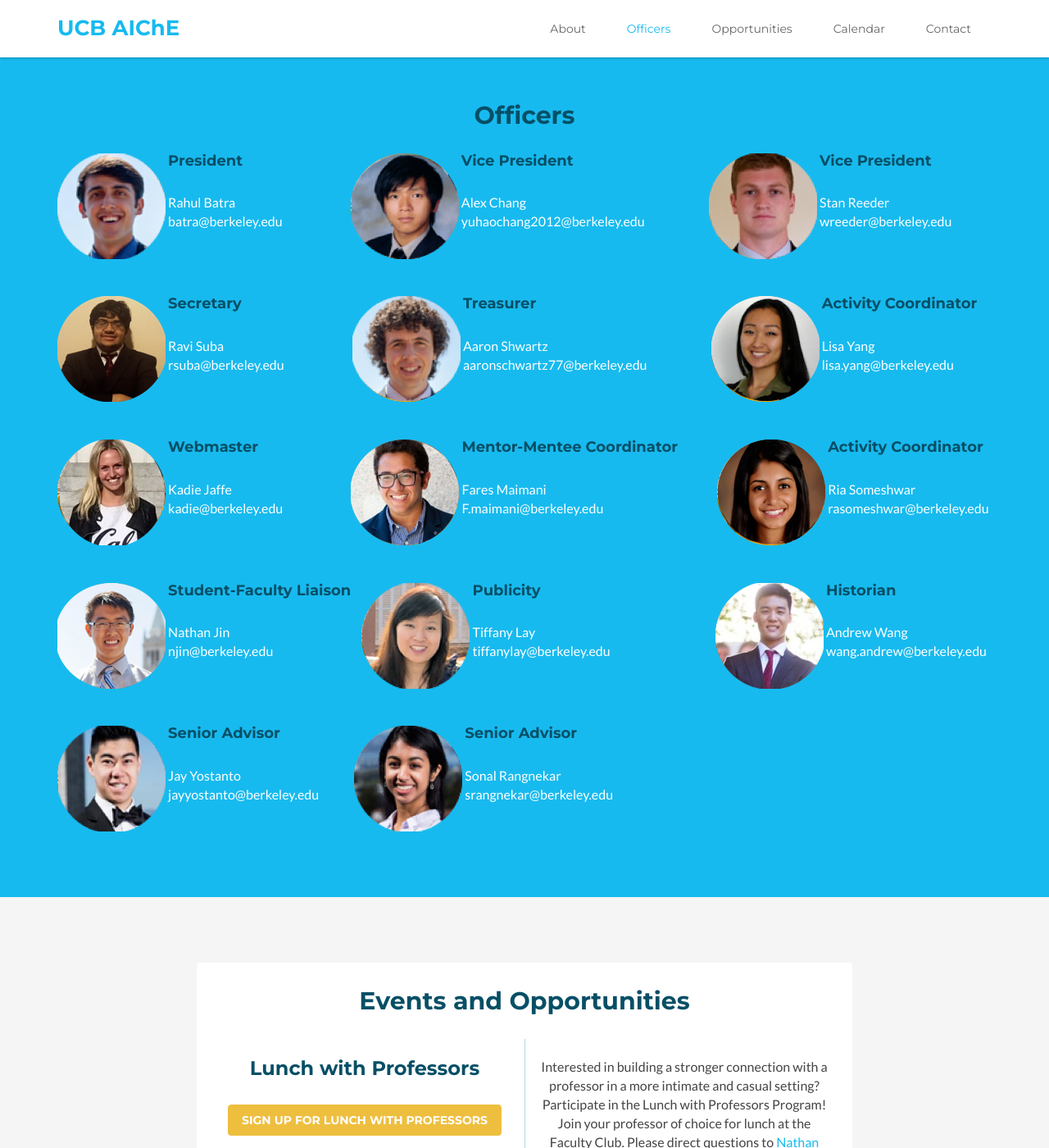
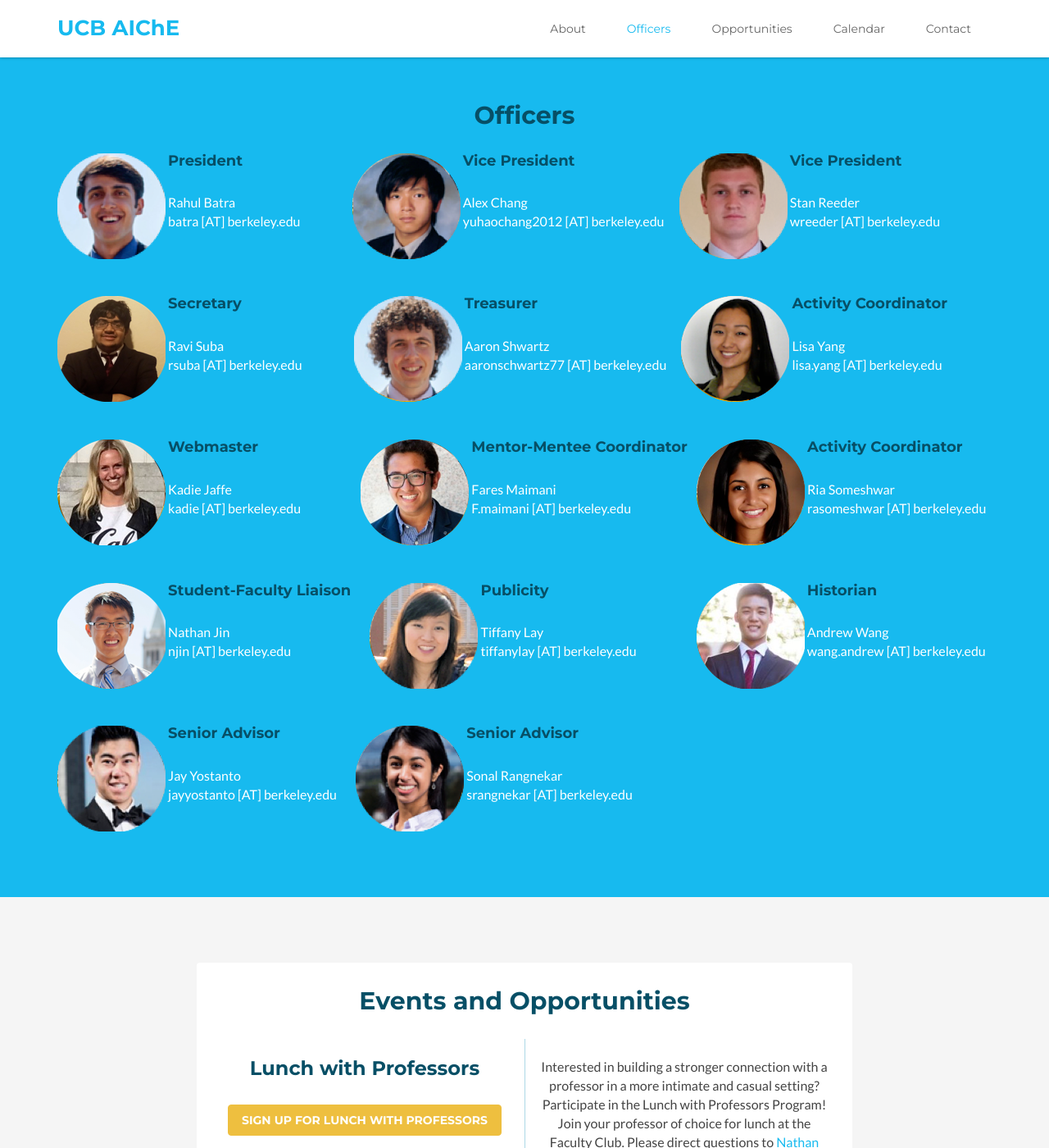
Before and after one commit to berkeleyAiChE/berkeleyAiChE.github.io, a Jekyll site: the page built from index.html, in a window 1280 px wide and 1400 px high, scrolled down 1707 px. Shown: the whole window at 82% size. Built offline with Jekyll 4.4.1, drawn with Linux system fonts in a browser that asks for light colours.

Commit message:
email addresses

```diff
--- a/_includes/features.html
+++ b/_includes/features.html
@@ -9,19 +9,19 @@
             <div style="display:inline-block;vertical-align:top;">
     <img class="img-responsive" src="{{ site.baseurl }}public/images/president.png">
 </div>
-<div style="display:inline-block;PADDING-RIGHT: 80px">
+<div style="display:inline-block;PADDING-RIGHT: 60px">
     <div><h4 class="title">President</h4></div>
                     <div>Rahul Batra</div>
-                    <div>batra@berkeley.edu     </div>
+                    <div>batra [AT] berkeley.edu</div>
 </div>
 <!-- Vice President -->
 <div style="display:inline-block;vertical-align:top;">
     <img class="img-responsive" src="{{ site.baseurl }}public/images/vice_president_2.png">
 </div>
-<div style="display:inline-block;PADDING-RIGHT: 75px">
+<div style="display:inline-block;PADDING-RIGHT: 15px">
     <div><h4 class="title">Vice President</h4></div>
                         <div>Alex Chang</div>
-                        <div>yuhaochang2012@berkeley.edu</div>
+                        <div>yuhaochang2012 [AT] berkeley.edu</div>
 </div>
 <!-- Vice President -->
 <div style="display:inline-block;vertical-align:top;horizontal-align:right;">
@@ -30,26 +30,26 @@
 <div style="display:inline-block;">
     <div><h4 class="title">Vice President</h4></div>
                         <div>Stan Reeder</div>
-                        <div>wreeder@berkeley.edu</div>
+                        <div>wreeder [AT] berkeley.edu</div>
 </div>
 <!-- Secretary  -->
 <br><br><br>
 <div style="display:inline-block;vertical-align:top;">
     <img class="img-responsive" src="{{ site.baseurl }}public/images/secretary.png">
 </div>
-<div style="display:inline-block;PADDING-RIGHT: 80px">
+<div style="display:inline-block;PADDING-RIGHT: 60px">
     <div><h4 class="title">Secretary</h4></div>
                         <div>Ravi Suba</div>
-                        <div>rsuba@berkeley.edu</div>
+                        <div>rsuba [AT] berkeley.edu</a></div>
 </div>
 <!-- Treasurer -->
 <div style="display:inline-block;vertical-align:top;">
     <img class="img-responsive" src="{{ site.baseurl }}public/images/treasurer.png">
 </div>
-<div style="display:inline-block;PADDING-RIGHT: 75px">
+<div style="display:inline-block;PADDING-RIGHT: 15px">
     <div><h4 class="title">Treasurer</h4></div>
                         <div>Aaron Shwartz</div>
-                        <div>aaronschwartz77@berkeley.edu</div>
+                        <div>aaronschwartz77 [AT] berkeley.edu</div>
 </div>
 <!-- AC -->
     <div style="display:inline-block;vertical-align:top;">
@@ -58,26 +58,26 @@
 <div style="display:inline-block;">
     <div><h4 class="title">Activity Coordinator</h4></div>
     <div>Lisa Yang</div>
-    <div>lisa.yang@berkeley.edu</div>
+    <div>lisa.yang [AT] berkeley.edu</div>
 </div>
 <!-- Webmaster -->
     <br><br><br>
 <div style="display:inline-block;vertical-align:top;">
     <img class="img-responsive" src="{{ site.baseurl }}public/images/webmaster.png">
 </div>
-<div style="display:inline-block;PADDING-RIGHT: 80px">
+<div style="display:inline-block;PADDING-RIGHT: 70px">
     <div><h4 class="title">Webmaster</h4></div>
     <div>Kadie Jaffe</div>
-    <div>kadie@berkeley.edu</div>
+    <div>kadie [AT] berkeley.edu</div>
 </div>
 <!-- Mentor-Mentee -->
 <div style="display:inline-block;vertical-align:top;">
     <img class="img-responsive" src="{{ site.baseurl }}public/images/mentor.png">
 </div>
-<div style="display:inline-block;PADDING-RIGHT: 45px">
+<div style="display:inline-block;PADDING-RIGHT: 8px">
     <div><h4 class="title">Mentor-Mentee Coordinator</h4></div>
     <div>Fares Maimani</div>
-    <div>F.maimani@berkeley.edu</div>
+    <div>F.maimani [AT] berkeley.edu</div>
 
 </div>
 <!-- AC -->
@@ -87,26 +87,26 @@
 <div style="display:inline-block;">
     <div><h4 class="title">Activity Coordinator</h4></div>
     <div>Ria Someshwar</div>
-    <div>rasomeshwar@berkeley.edu</div>
+    <div>rasomeshwar [AT] berkeley.edu</div>
 </div>
 <!-- Student - Faculty -->
 <br><br><br>
 <div style="display:inline-block;vertical-align:top;">
     <img class="img-responsive" src="{{ site.baseurl }}public/images/faculty.png">
 </div>
-<div style="display:inline-block;PADDING-RIGHT: 10px">
+<div style="display:inline-block;PADDING-RIGHT: 20px">
     <div><h4 class="title">Student-Faculty Liaison</h4></div>
                         <div>Nathan Jin</div>
-                        <div>njin@berkeley.edu</div>
+                        <div>njin [AT] berkeley.edu</div>
 </div>
 <!-- Publicity-->
 <div style="display:inline-block;vertical-align:top;">
     <img class="img-responsive" src="{{ site.baseurl }}public/images/publicity.png">
 </div>
-<div style="display:inline-block;PADDING-RIGHT: 125px">
+<div style="display:inline-block;PADDING-RIGHT: 70px">
     <div><h4 class="title">Publicity</h4></div>
     <div>Tiffany Lay</div>
-    <div>tiffanylay@berkeley.edu</div>
+    <div>tiffanylay [AT] berkeley.edu</div>
 </div>
 <!-- Historian -->
     <div style="display:inline-block;vertical-align:top;">
@@ -115,7 +115,7 @@
 <div style="display:inline-block;">
     <div><h4 class="title">Historian</h4></div>
     <div>Andrew Wang</div>
-    <div>wang.andrew@berkeley.edu</div>
+    <div>wang.andrew [AT] berkeley.edu</div>
 </div>
     <br><br><br>
 <!-- Senior Advisors -->
@@ -123,10 +123,10 @@
 <div style="display:inline-block;vertical-align:top;">
     <img class="img-responsive" src="{{ site.baseurl }}public/images/senior_1.png">
 </div>
-<div style="display:inline-block;PADDING-RIGHT: 40px;">
+<div style="display:inline-block;PADDING-RIGHT: 20px;">
     <div><h4 class="title">Senior Advisor</h4></div>
     <div>Jay Yostanto</div>
-    <div>jayyostanto@berkeley.edu</div>
+    <div>jayyostanto [AT] berkeley.edu</div>
 </div>
 <div style="display:inline-block;vertical-align:top;">
     <img class="img-responsive" src="{{ site.baseurl }}public/images/senior_2.png">
@@ -134,7 +134,7 @@
 <div style="display:inline-block;PADDING-RIGHT: 0px">
     <div><h4 class="title">Senior Advisor</h4></div>
     <div>Sonal Rangnekar</div>
-    <div>srangnekar@berkeley.edu</div>
+    <div>srangnekar [AT] berkeley.edu</div>
 </div>
 <br>
 
```
